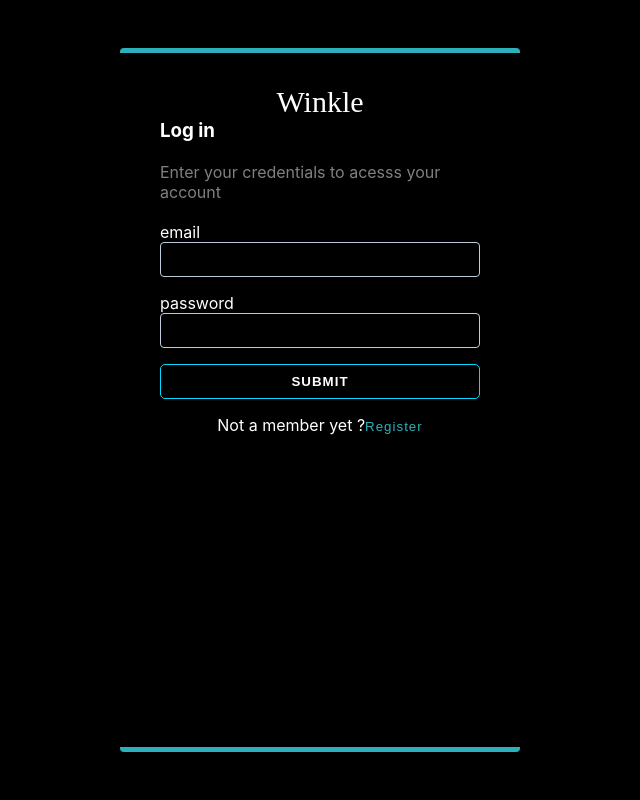
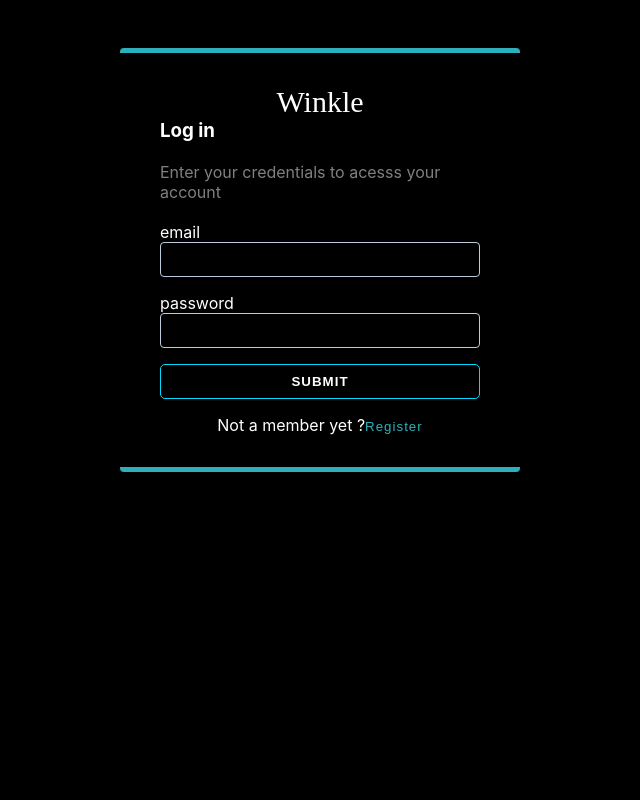
Before and after one commit to Nis-chal/React-SocialMedia, a React (Create React App) app: page /auth/register in a window 1280 px wide. Shown: the top 800 px of the page, without its empty margins (0-640 px from the left). Built offline with nearby package versions, Linux system fonts and the light colour scheme; grey boxes are pictures that could not be loaded.

Commit message:
Now user can see alert when the user fail or success to login

```diff
--- a/package.json
+++ b/package.json
@@ -38,5 +38,7 @@
       "last 1 firefox version",
       "last 1 safari version"
     ]
-  }
+  },
+  "proxy": "http://localhost:5000"
+
 }
--- a/src/assets/wrappers/RegisterPage.js
+++ b/src/assets/wrappers/RegisterPage.js
@@ -5,9 +5,18 @@ const Wrapper = styled.section`
   grid-template-columns: repeat(2,1fr);
   background-color: black;
   justify-content: center;
+  margin: 0;
+  padding: 0;
 
 
-  height: 100vh;
+
+
+  height: 119vh;
+
+
+  body{
+    background-color: black;
+  }
 
   .formv2{
     background-color: var(--black-900);
@@ -67,6 +76,7 @@ const Wrapper = styled.section`
     border-top: 5px solid var(--primary-500);
     border-bottom: 5px solid var(--primary-500);
     margin-inline: auto;
+    height: max-content;
 
 
   }
--- a/src/context/appContext.js
+++ b/src/context/appContext.js
@@ -134,7 +134,7 @@ const AppProvider = ({ children }) => {
     let formData = new FormData()
 
     formData.append('name',name)
-    formData.append('name',username)
+    formData.append('username',username)
     formData.append('location',location)
     formData.append('email',email)
     formData.append('password',password)
--- a/src/index.css
+++ b/src/index.css
@@ -220,6 +220,24 @@ code {
 
 /* button */
 
+/* alerts */
+.alert {
+  padding: 0.375rem 0.75rem;
+  margin-bottom: 1rem;
+  border-color: transparent;
+  border-radius: var(--borderRadius);
+  text-align: center;
+  letter-spacing: var(--letterSpacing);
+}
+
+.alert-danger {
+  color: var(--red-dark);
+  background: var(--red-light);
+}
+.alert-success {
+  color: var(--green-dark);
+  background: var(--green-light);
+}
 
 @keyframes fadeOut {
   0% {
```
